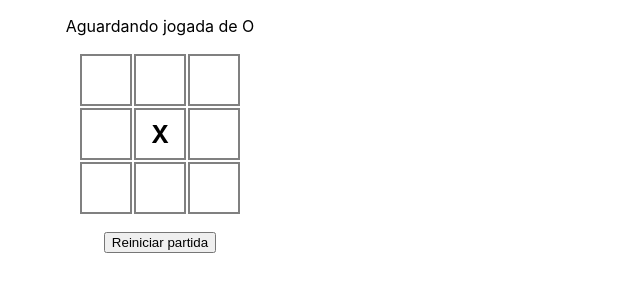
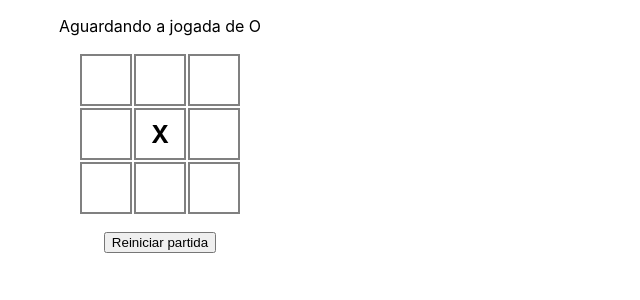
Before and after one commit to biraneves/react-tic-tac-toe, a React (Create React App) app: page / in a window 1280 px wide. Both pictures are taken after a click on the element 160 px from the left and 134 px from the top of the page. Shown: the top 300 px of the page, without its empty margins (0-640 px from the left). Built offline with nearby package versions, Linux system fonts and the light colour scheme.

Commit message:
Integração de Redux com React.

```diff
--- a/src/app/TicTacToe.tsx
+++ b/src/app/TicTacToe.tsx
@@ -6,7 +6,19 @@ export function TicTacToe() {
 
     return (
         <div className="ticTacToe">
-            <div>Aguardando jogada de {state.nextPlayer}</div>
+            {state.winner !== '?' && (
+                <>
+                    {state.winner === '=' && <div>Empatou!</div>}
+                    {state.winner !== '=' && (
+                        <div>
+                            Vencedor: <strong>{state.winner}</strong>
+                        </div>
+                    )}
+                </>
+            )}
+            {state.winner === '?' && (
+                <div>Aguardando a jogada de {state.nextPlayer}</div>
+            )}
             <table>
                 <tbody>
                     {state.board.map((row, i) => (
--- a/src/app/store.tsx
+++ b/src/app/store.tsx
@@ -2,14 +2,17 @@ import { Action, configureStore, PayloadAction } from '@reduxjs/toolkit';
 import { TypedUseSelectorHook, useDispatch, useSelector } from 'react-redux';
 
 export type CellValue = 'X' | 'O' | '';
+export type Winner = 'X' | 'O' | '?' | '=';
 
 export interface ITicTacToeState {
     nextPlayer: 'X' | 'O';
     board: CellValue[][];
+    winner: Winner;
 }
 
 const initialState: ITicTacToeState = {
     nextPlayer: 'X',
+    winner: '?',
     board: [
         ['', '', ''],
         ['', '', ''],
@@ -20,6 +23,28 @@ const initialState: ITicTacToeState = {
 type ActionPlay = PayloadAction<{ i: number; j: number }, 'play'>;
 type ActionReset = Action<'reset'>;
 
+function getWinner(board: CellValue[][]): Winner {
+    const players: ('X' | 'O')[] = ['X', 'O'];
+    for (const p of players) {
+        for (let i = 0; i < 3; i++) {
+            if (board[i][0] === p && board[i][1] === p && board[i][2] === p)
+                return p;
+            if (board[0][i] === p && board[1][i] === p && board[2][i] === p)
+                return p;
+            if (board[0][0] === p && board[1][1] === p && board[2][2] === p)
+                return p;
+            if (board[0][2] === p && board[1][1] === p && board[2][0] === p)
+                return p;
+        }
+    }
+    for (let i = 0; i < 3; i++) {
+        for (let j = 0; j < 3; j++) {
+            if (board[i][j] === '') return '?';
+        }
+    }
+    return '=';
+}
+
 function TicTacToeReducer(
     state = initialState,
     action: ActionPlay | ActionReset,
@@ -27,9 +52,20 @@ function TicTacToeReducer(
     switch (action.type) {
         case 'play':
             const { i, j } = action.payload;
-            const board = state.board.map((row) => row.map((cell) => cell));
-            board[i][j] = state.nextPlayer;
-            return { nextPlayer: state.nextPlayer === 'X' ? 'O' : 'X', board };
+            if (state.board[i][j] === '' && state.winner === '?') {
+                const board = state.board.map((row) => row.map((cell) => cell));
+                board[i][j] = state.nextPlayer;
+                const winner = getWinner(board);
+                return {
+                    nextPlayer: state.nextPlayer === 'X' ? 'O' : 'X',
+                    winner,
+                    board,
+                };
+            } else {
+                return state;
+            }
+        case 'reset':
+            return initialState;
     }
 
     return state;
```
